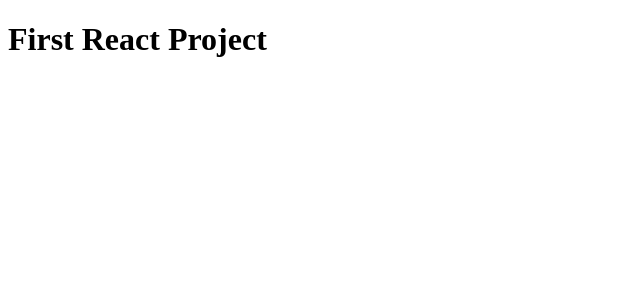
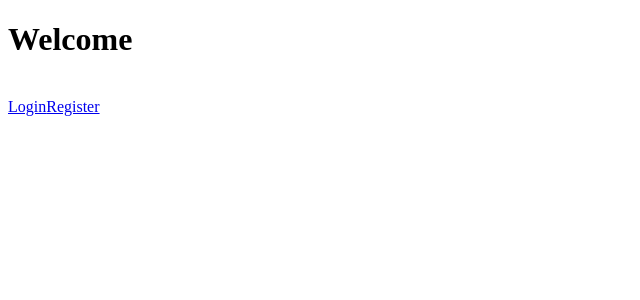
Before and after one commit to stephen-kovolski/mern_stack, a React (Create React App) app in the folder client/: page / in a window 1280 px wide. Shown: the top 300 px of the page, without its empty margins (0-640 px from the left). Built offline with nearby package versions, Linux system fonts and the light colour scheme; the HTML template or start-up script is replaced by a standard one.

Commit message:
inital react setup and home page

```diff
--- a/client/src/App.js
+++ /dev/null
@@ -1,12 +0,0 @@
-import React from 'react';
-
-
-function App() {
-  return (
-    <div>
-      <h1>First React Project</h1>
-    </div>
-  );
-}
-
-export default App;
--- /dev/null
+++ b/client/src/Components/App.js
@@ -0,0 +1,15 @@
+import React from 'react';
+
+import { BrowserRouter } from 'react-router-dom';
+
+import AppRouter from './AppRouter';
+
+function App() {
+  return (
+    <BrowserRouter>
+    <AppRouter />
+    </BrowserRouter>
+  );
+}
+
+export default App;
--- /dev/null
+++ b/client/src/Components/AppRouter.js
@@ -0,0 +1,44 @@
+import React from 'react'
+
+import { Switch, Route } from 'react-router-dom'
+
+import Home from './Home'
+import Register from './Register'
+import Login from './Home'
+
+export default function AppRouter() {
+    return (
+        <Switch>
+            <Route
+                exact path='/'
+            >
+                <Home />
+            </Route>
+            <Route
+                exact path='/login'
+            >
+
+                <Login />
+            </Route>
+            <Route
+                exact path='Register'
+            >
+
+                <Register />
+            </Route>
+
+            <Route
+            path='/'
+            >
+                <div>
+                    <h1>
+                        Error: 404
+                    </h1>
+                </div>
+
+            </Route>
+
+
+        </Switch>
+    )
+}
--- /dev/null
+++ b/client/src/Components/Home.js
@@ -0,0 +1,27 @@
+import React from 'react';
+
+export default function Home() {
+
+    const loginLink = window.location.origin + "/login";
+    const regLink = window.location.origin + "/register";
+
+    return (
+        <div>
+            <h1>
+                Welcome
+            </h1>
+            <br/>
+            <a
+                href={loginLink}
+            >
+                Login
+            </a>
+            <a
+                href={regLink}
+            >
+                Register
+            </a>
+        </div>
+    )
+
+}
--- /dev/null
+++ b/client/src/Components/Register.js
@@ -0,0 +1,22 @@
+import React from 'react';
+
+export default function Register() {
+
+    const loginLink = window.location.origin + "/login";
+
+    return (
+        <div>
+            <h1>
+                Register Today
+            </h1>
+            <br/>
+            <a
+                href={loginLink}
+
+            >
+                Already have an account? Login
+            </a>
+        </div>
+    )
+
+}
--- a/client/src/index.js
+++ b/client/src/index.js
@@ -1,6 +1,6 @@
 import React from 'react';
 import ReactDOM from 'react-dom';
-import App from './App';
+import App from './Components/App';
 
 
 ReactDOM.render(
--- a/package.json
+++ b/package.json
@@ -17,6 +17,7 @@
     "mongoose": "^5.8.6",
     "morgan": "^1.10.0",
     "nodemon": "^2.0.2",
+    "react-router-dom": "^5.2.0",
     "validator": "^13.1.1"
   }
 }
```
Also changed, not shown: client/src/Components/Login.js (added, +22 -0 lines).
